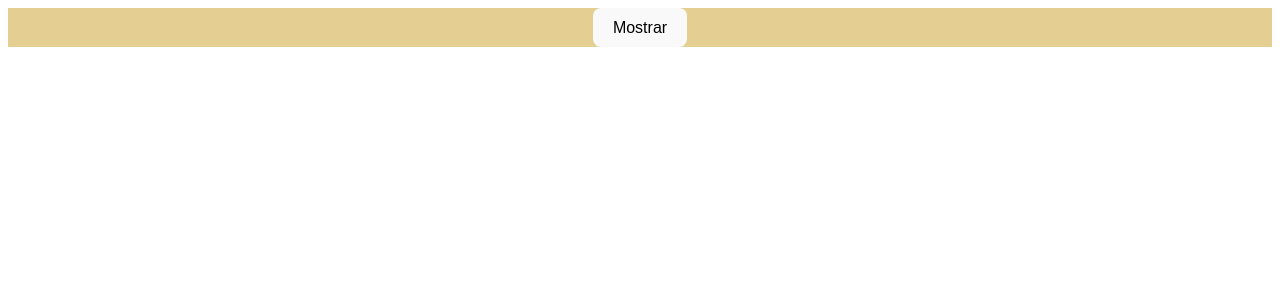
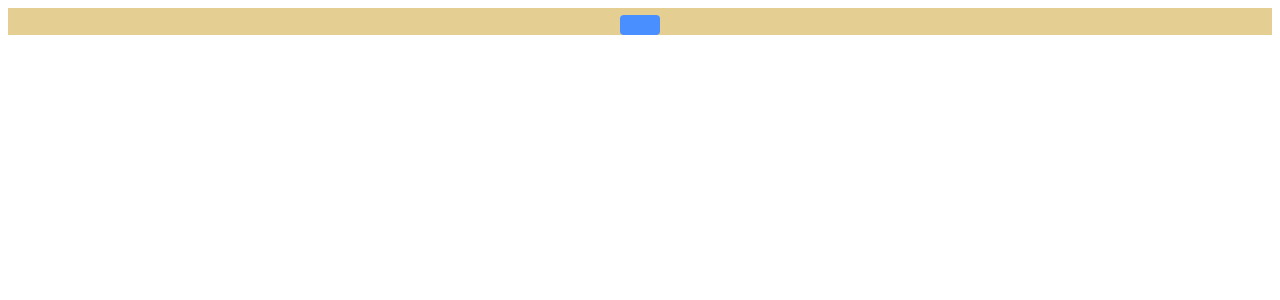
Before and after one commit to nhi1016/grupo-Mamba-Mentality-frontend, a React (Vite) app in the folder memory-matrix/: page /boardbutton in a window 1280 px wide. Shown: the top 300 px of the page. Built offline with nearby package versions, Linux system fonts and the light colour scheme; a web font is replaced by a local one.

Commit message:
feat(board): add features

```diff
--- a/memory-matrix/src/Components/BoardButton.jsx
+++ b/memory-matrix/src/Components/BoardButton.jsx
@@ -1,11 +1,12 @@
+import React from 'react';
 import '../Styles/BoardButton.css';
 
-export default function BoardButton({onClick, showImage}){
-  return(
-    <div>
-      <button onClick={onClick}>
-        {showImage ? "Ocultar" : "Mostrar"}
-      </button>
-    </div>
-  )
-}
+const BoardButton = ({ label, onClick }) => {
+  return (
+    <button className="board-button" onClick={onClick}>
+      {label}
+    </button>
+  );
+};
+
+export default BoardButton;
--- a/memory-matrix/src/Styles/BoardButton.css
+++ b/memory-matrix/src/Styles/BoardButton.css
@@ -0,0 +1,18 @@
+.board-button {
+    background-color: #4a8fff;
+    color: #fff;
+    padding: 10px 20px;
+    border: none;
+    border-radius: 4px;
+    font-size: 14px;
+    cursor: pointer;
+    transition: background-color 0.3s ease-in-out;
+  }
+
+  .board-button:hover {
+    background-color: #3469c8;
+  }
+
+  .board-button:focus {
+    outline: none;
+  }
--- a/memory-matrix/src/Views/Card.jsx
+++ b/memory-matrix/src/Views/Card.jsx
@@ -1,10 +1,23 @@
-import React from 'react';
+import React, { useState } from 'react';
 import '../Styles/Card.css';
 
 const Card = ({ image }) => {
+  const [flipped, setFlipped] = useState(false);
+
+  const handleClick = () => {
+    setFlipped(!flipped);
+  };
+
   return (
-    <div className="card">
-      <img src={image} alt="Card" />
+    <div className={`card ${flipped ? 'flipped' : ''}`} onClick={handleClick}>
+      <div className="card-inner">
+        <div className="card-front">
+          <img src="https://perrosexpertos.com/wp-content/uploads/2018/11/Imagenes-de-perros-05.jpg" alt="Card" />
+        </div>
+        <div className="card-back">
+          <img src={image} alt="Card" />
+        </div>
+      </div>
     </div>
   );
 };
```
